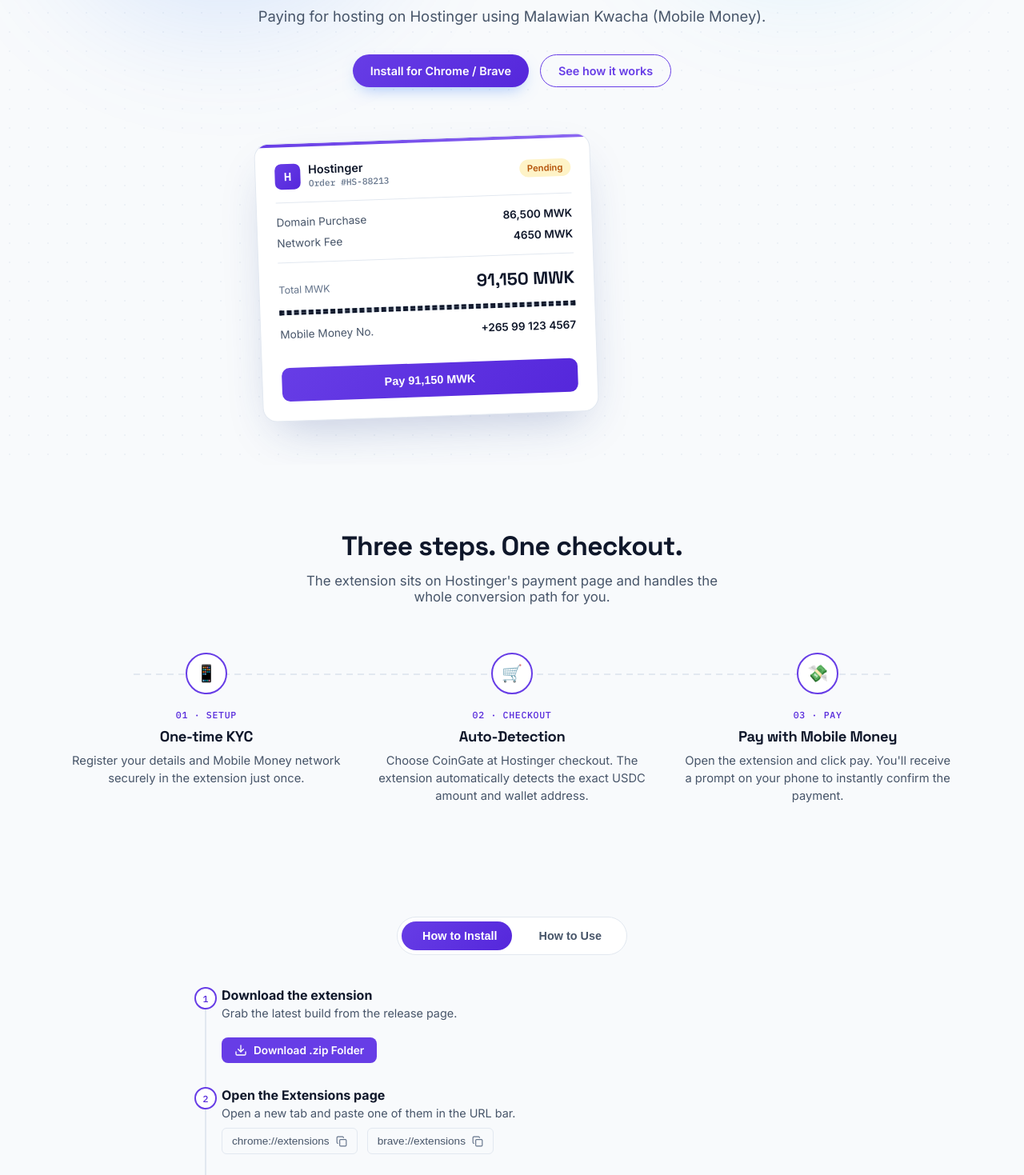
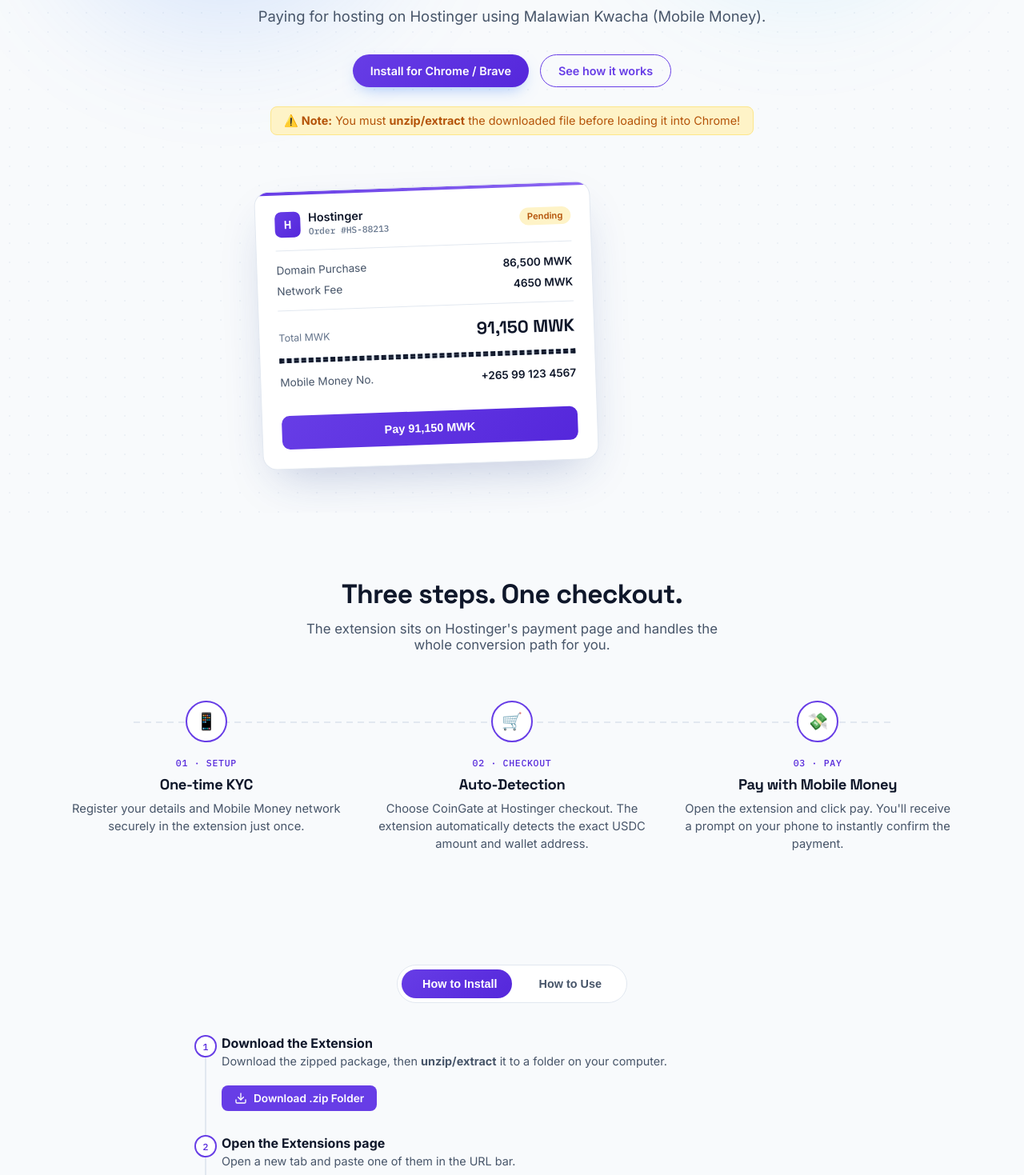
Before and after one commit to jeffIshmael/hostase, a Next.js app: page / in a window 1280 px wide. Shown: the part 360-1829 px from the top of the page at 80% size. Built offline with nearby package versions, Linux system fonts and the light colour scheme.

Commit message:
UI: Add unzip warning message to landing page buttons and instructions

```diff
--- a/src/app/TabsSection.tsx
+++ b/src/app/TabsSection.tsx
@@ -64,8 +64,8 @@
         <div className={styles.steps}>
           <div className={styles.step}>
             <div className={`${styles.stepNum} mono`}>1</div>
-            <h4>Download the extension</h4>
-            <p>Grab the latest build from the release page.</p>
+            <h4>Download the Extension</h4>
+            <p>Download the zipped package, then <strong>unzip/extract</strong> it to a folder on your computer.</p>
             <a href="/hostase-extension.zip" download className={styles.downloadBtn}>
               <Download size={16} />
               <span>Download .zip Folder</span>
--- a/src/app/page.module.css
+++ b/src/app/page.module.css
@@ -123,7 +123,18 @@
   gap: 14px;
   justify-content: center;
   flex-wrap: wrap;
-  margin-bottom: 64px;
+  margin-bottom: 24px;
+}
+
+.unzipNote {
+  font-size: 0.9rem;
+  color: #b45309;
+  background: #fef3c7;
+  padding: 8px 16px;
+  border-radius: 8px;
+  display: inline-block;
+  margin: 0 auto 64px auto;
+  border: 1px solid #fde68a;
 }
 
 /* Floating Mockup Card */
--- a/src/app/page.tsx
+++ b/src/app/page.tsx
@@ -28,6 +28,9 @@
                 See how it works
               </a>
             </div>
+            <p className={styles.unzipNote}>
+              ⚠️ <strong>Note:</strong> You must <strong>unzip/extract</strong> the downloaded file before loading it into Chrome!
+            </p>
 
             <div className={styles.mockup}>
               <div className={styles.mockupHeader}>
```
